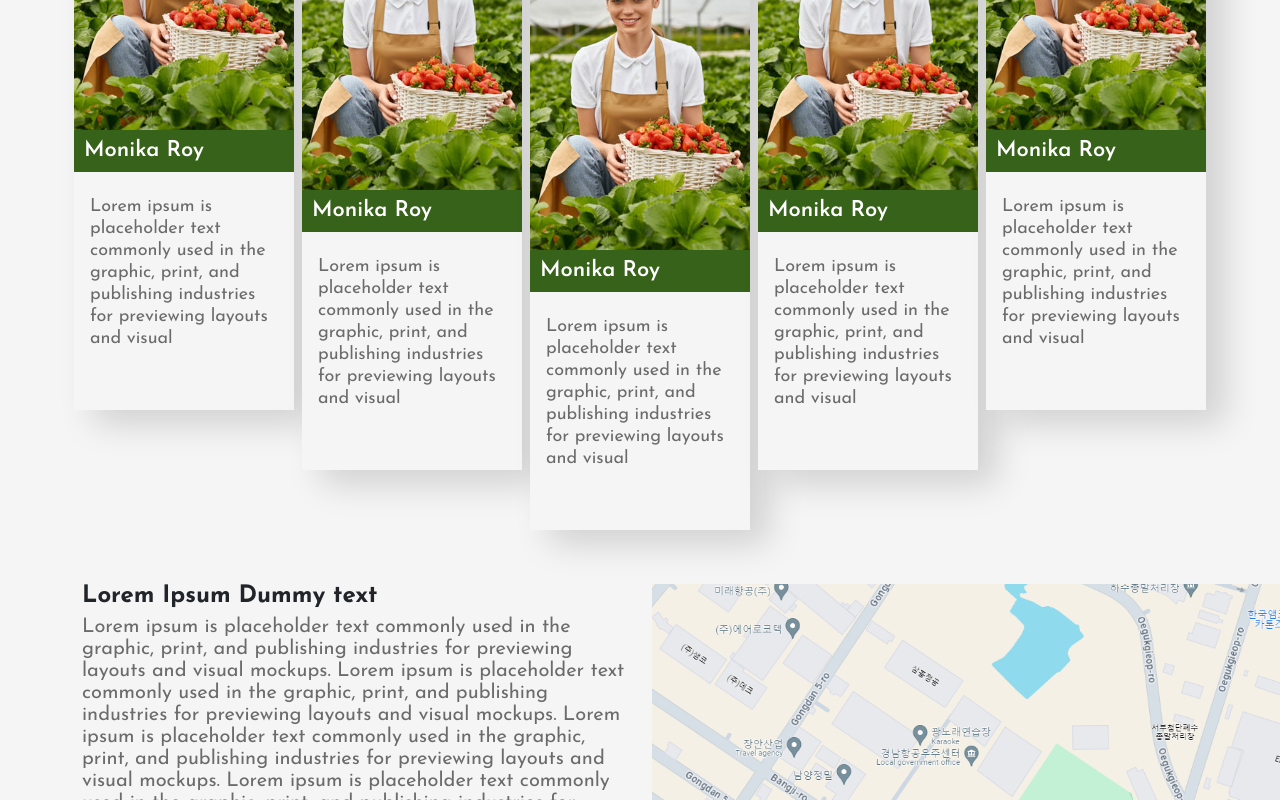
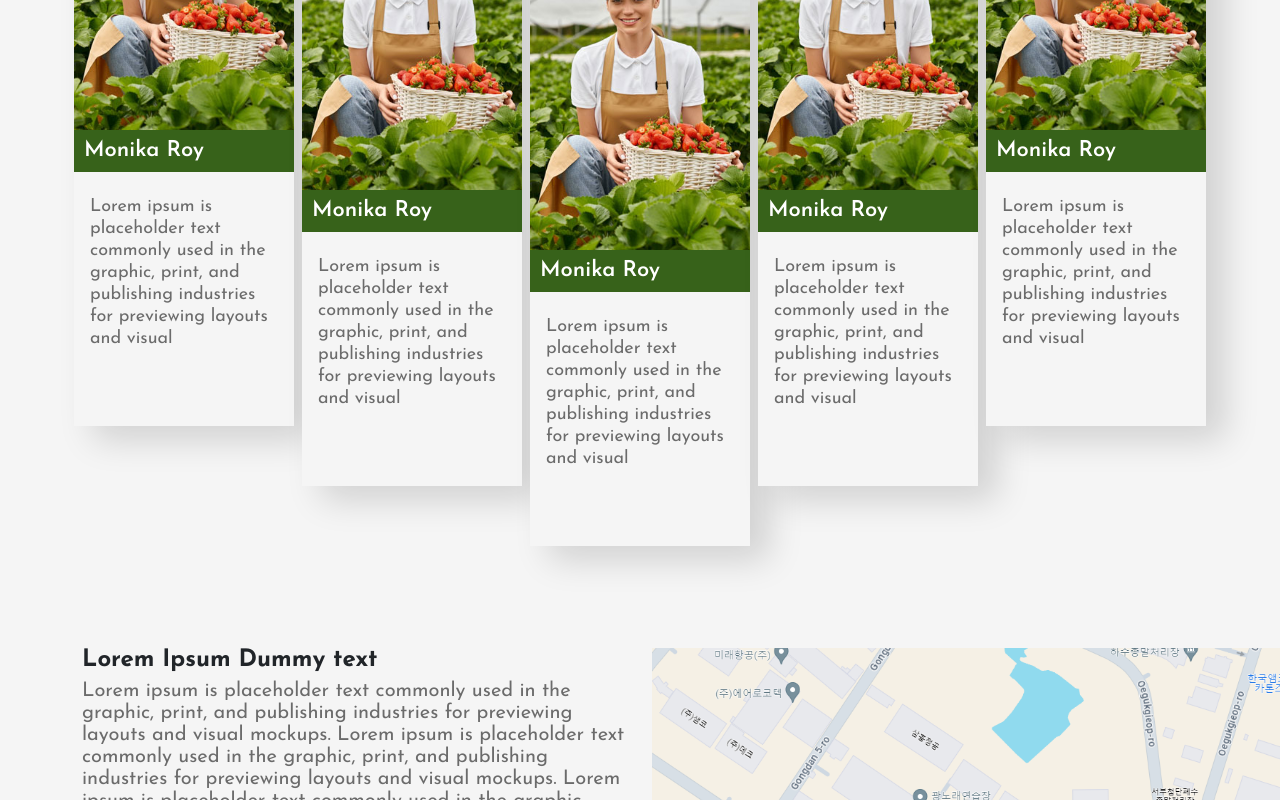
Before and after one commit to RanjeetCodingBrakets/pftOnline, a React (Create React App) app: page /about-us in a window 1280 px wide. Shown: the part 2194-2994 px from the top of the page. Built offline with nearby package versions, Linux system fonts and the light colour scheme; a web font is replaced by a local one.

Commit message:
updated code

```diff
--- a/src/components/aboutUsComponent/aboutUs.css
+++ b/src/components/aboutUsComponent/aboutUs.css
@@ -144,7 +144,7 @@ p {
 .team-card {
   box-shadow: 19px 14px 34px 0px #00000026;
   border: none;
-  height: 600px;
+  /* height: 600px; */
 
 }
 
@@ -155,6 +155,7 @@ p {
 
 .text-body{
   background-color: #F5F5F5;
+  padding: 0px 0px 60px 0px;
 }
 
 .member-name{
@@ -202,9 +203,9 @@ color: #6B6B6B;
     height: 255px;
     width: 100%;
   }
-  .team-card{
+  /* .team-card{
     height: 520px;
-  }
+  } */
   .team-box{
     margin-top: 0px !important;
     width: 33.33%;
@@ -224,14 +225,14 @@ color: #6B6B6B;
     height: 400px;
     width: 100%;
   }
-  .team-card{
+  /* .team-card{
     height: 450px;
-  }
+  } */
   .team-box{
     margin-top: 0px !important;
     width: 75%;
     padding: 15px !important;
-    margin-bottom: 100px !important;
+    margin-bottom: 20px !important;
 
   }
 
--- a/src/components/aboutUsComponent/component/team.js
+++ b/src/components/aboutUsComponent/component/team.js
@@ -14,7 +14,7 @@ const Team = () => {
           </p>
         </div>
       </div>
-      <div className="row team-desc">
+      <div className="row mb-5 justify-content-center team-desc">
         <div className="col-2_5 p-1 team-box">
           <div className="card team-card">
             <img
@@ -22,7 +22,7 @@ const Team = () => {
               className="card-img-top"
               alt="member"
             />
-            <div className="card-body p-0 text-body">
+            <div className="card-body text-body">
               <h5 className="card-title member-name">Monika Roy</h5>
               <p className="card-text member-text p-3">Lorem ipsum is placeholder text commonly used in the graphic, print, and publishing industries for previewing layouts and visual </p>
             </div>
@@ -35,7 +35,7 @@ const Team = () => {
               className="card-img-top"
               alt="member"
             />
-            <div className="card-body p-0 text-body">
+            <div className="card-body text-body">
               <h5 className="card-title member-name">Monika Roy</h5>
               <p className="card-text member-text p-3">Lorem ipsum is placeholder text commonly used in the graphic, print, and publishing industries for previewing layouts and visual </p>
             </div>
@@ -48,7 +48,7 @@ const Team = () => {
               className="card-img-top"
               alt="member"
             />
-            <div className="card-body p-0 text-body">
+            <div className="card-body text-body">
               <h5 className="card-title member-name">Monika Roy</h5>
               <p className="card-text member-text p-3">Lorem ipsum is placeholder text commonly used in the graphic, print, and publishing industries for previewing layouts and visual </p>
             </div>
@@ -61,7 +61,7 @@ const Team = () => {
               className="card-img-top"
               alt="member"
             />
-            <div className="card-body p-0 text-body">
+            <div className="card-body text-body">
               <h5 className="card-title member-name">Monika Roy</h5>
               <p className="card-text member-text p-3">Lorem ipsum is placeholder text commonly used in the graphic, print, and publishing industries for previewing layouts and visual </p>
             </div>
@@ -74,7 +74,7 @@ const Team = () => {
               className="card-img-top"
               alt="member"
             />
-            <div className="card-body p-0 text-body">
+            <div className="card-body text-body">
               <h5 className="card-title member-name">Monika Roy</h5>
               <p className="card-text member-text p-3">Lorem ipsum is placeholder text commonly used in the graphic, print, and publishing industries for previewing layouts and visual </p>
             </div>
--- a/src/components/commonComponent/Footer.css
+++ b/src/components/commonComponent/Footer.css
@@ -198,4 +198,9 @@
     background-repeat: repeat-y,
       /* Repeat settings for the first image */ repeat-y; /* Repeat settings for the second image */
   }
+
+  .footer-policy{
+    flex-direction: column;
+    text-align: center;
+  }
 }
--- a/src/components/homeComponent/home.css
+++ b/src/components/homeComponent/home.css
@@ -241,10 +241,6 @@
     margin-top: 15px;
   }
 
-  /* .organic h5 img {
-     width: 8%;
-
- } */
 
 }
 
@@ -346,6 +342,19 @@
     padding-left: 22px;
   }
 
+}
+
+@media (min-width: 320px) and (max-width: 424px){
+.sale_banner {
+  background:#37621A;
+}
+.offer-btn{
+  text-align: center;
+}
+.gift1_image {
+  top: 20px;
+  right: 10px;
+}
 }
 
 /* trade css */
@@ -998,13 +1007,21 @@
   }
 
   .about-box {
-    padding: 0px 55px;
+    padding: 0px 30px;
   }
 
   .subscribe input {
     padding: 10px 12px;
   }
 
+  .subscribe a {
+    padding: 9px 14px;
+}
+.about_stick{
+  left: -56px;
+}
+.about_wheat {
+  bottom: -8px}
 }
 
 @media (min-width: 320px) and (max-width: 425px) {
@@ -1033,10 +1050,6 @@
 
   .aboutFruitjuice-img {
     display: none;
-  }
-
-  .about-box {
-    padding: 0px 55px;
   }
 
   .subscribe input {
```
Also changed, not shown: src/components/profile/profile.js (added, +11 -0 lines), src/components/profile/profile.css (added), 1 other file (tests, documents, lock files or other folders).
